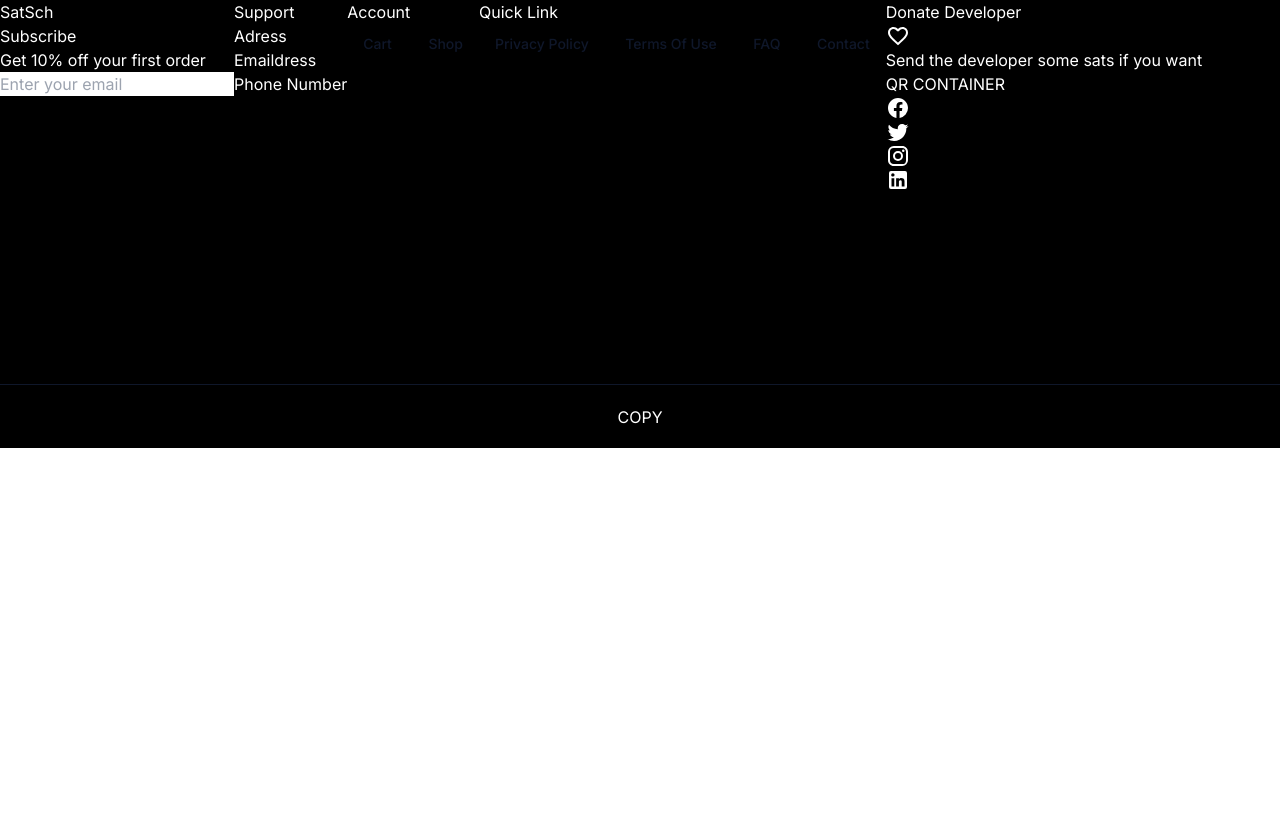
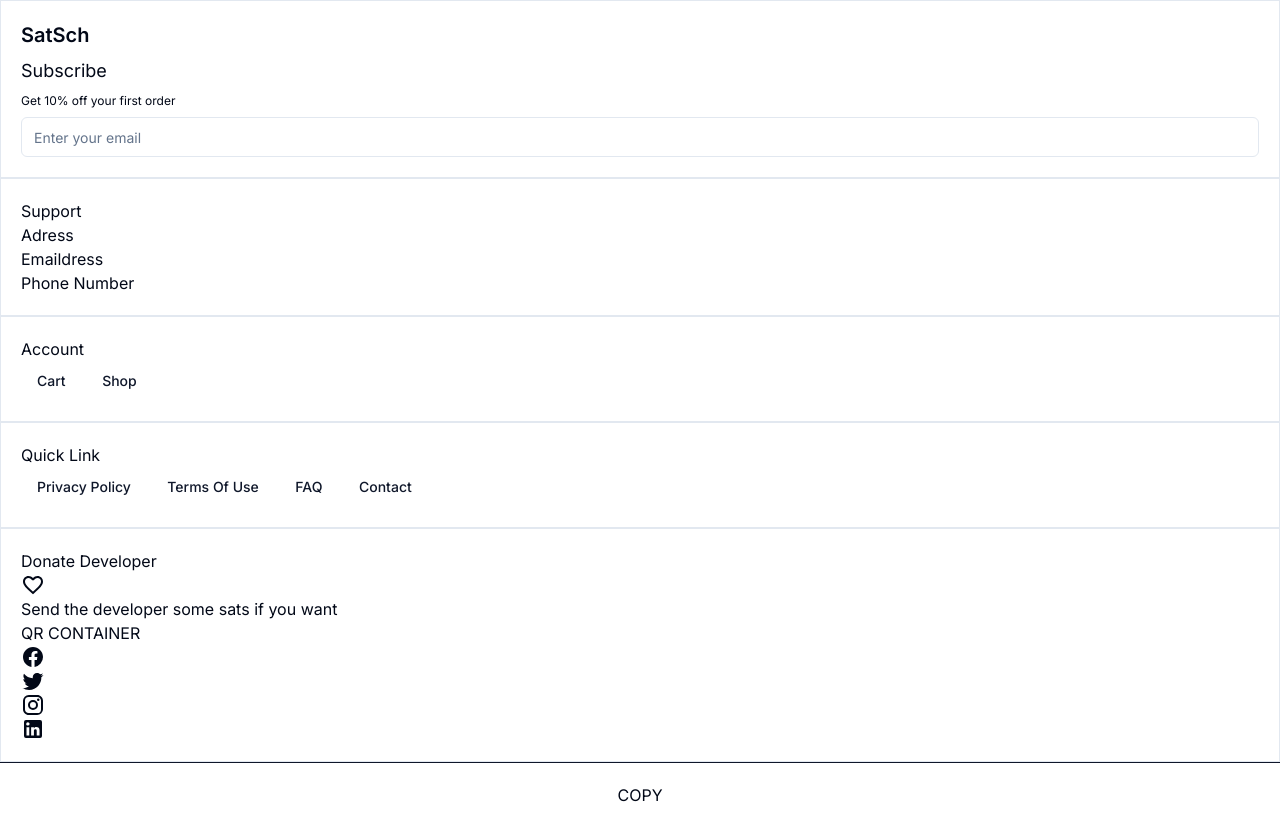
Before and after one commit to DayanWalter/satschool, a Next.js app: page / in a window 1280 px wide. Before the commit the page ends 800 px from the top, so only its background shows below. Built offline with nearby package versions, Linux system fonts and the light colour scheme.

Commit message:
Styled Subscribe section

```diff
--- a/src/components/Footer.tsx
+++ b/src/components/Footer.tsx
@@ -1,5 +1,7 @@
 import React from "react";
 import { Button } from "./ui/button";
+import { Input } from "@/components/ui/input";
+
 import Link from "next/link";
 import Icon from "@mdi/react";
 import { mdiHeartOutline } from "@mdi/js";
@@ -11,20 +13,20 @@
 export default function Footer() {
   return (
     <>
-      <div className='h-96 text-white bg-black flex'>
-        <div>
-          <h1>SatSch</h1>
-          <h2>Subscribe</h2>
-          <p>Get 10% off your first order</p>
-          <input type='text' placeholder='Enter your email' />
+      <div className='min-h-96 dark:text-white dark:bg-black flex flex-col'>
+        <div className='border p-5'>
+          <h1 className='text-xl font-semibold mb-2'>SatSch</h1>
+          <h2 className='text-lg mb-2'>Subscribe</h2>
+          <p className='text-xs mb-2'>Get 10% off your first order</p>
+          <Input type='text' placeholder='Enter your email' />
         </div>
-        <div>
+        <div className='border p-5'>
           <h1>Support</h1>
           <p>Adress</p>
           <p>Emaildress</p>
           <p>Phone Number</p>
         </div>
-        <div>
+        <div className='border p-5'>
           <h1>Account</h1>
           <Button asChild variant='link'>
             <Link href='/cart'>Cart</Link>
@@ -33,7 +35,7 @@
             <Link href='/'>Shop</Link>
           </Button>{" "}
         </div>
-        <div>
+        <div className='border p-5'>
           <h1>Quick Link</h1>
           <Button asChild variant='link'>
             <Link href='/privacy'>Privacy Policy</Link>
@@ -48,7 +50,7 @@
             <Link href='/contact'>Contact</Link>
           </Button>{" "}
         </div>
-        <div>
+        <div className='border p-5'>
           <div>
             <h1>Donate Developer</h1>
             <Icon path={mdiHeartOutline} size={1} />
@@ -71,7 +73,7 @@
           </div>
         </div>
       </div>
-      <div className='h-16 bg-black text-white border-t border-primary flex items-center justify-center'>
+      <div className='h-16 dark:bg-black dark:text-white border-t border-primary flex items-center justify-center'>
         <p>COPY</p>
       </div>
     </>
--- /dev/null
+++ b/src/components/ui/input.tsx
@@ -0,0 +1,25 @@
+import * as React from "react"
+
+import { cn } from "@/lib/utils"
+
+export interface InputProps
+  extends React.InputHTMLAttributes<HTMLInputElement> {}
+
+const Input = React.forwardRef<HTMLInputElement, InputProps>(
+  ({ className, type, ...props }, ref) => {
+    return (
+      <input
+        type={type}
+        className={cn(
+          "flex h-10 w-full rounded-md border border-input bg-background px-3 py-2 text-sm ring-offset-background file:border-0 file:bg-transparent file:text-sm file:font-medium placeholder:text-muted-foreground focus-visible:outline-none focus-visible:ring-2 focus-visible:ring-ring focus-visible:ring-offset-2 disabled:cursor-not-allowed disabled:opacity-50",
+          className
+        )}
+        ref={ref}
+        {...props}
+      />
+    )
+  }
+)
+Input.displayName = "Input"
+
+export { Input }
```
